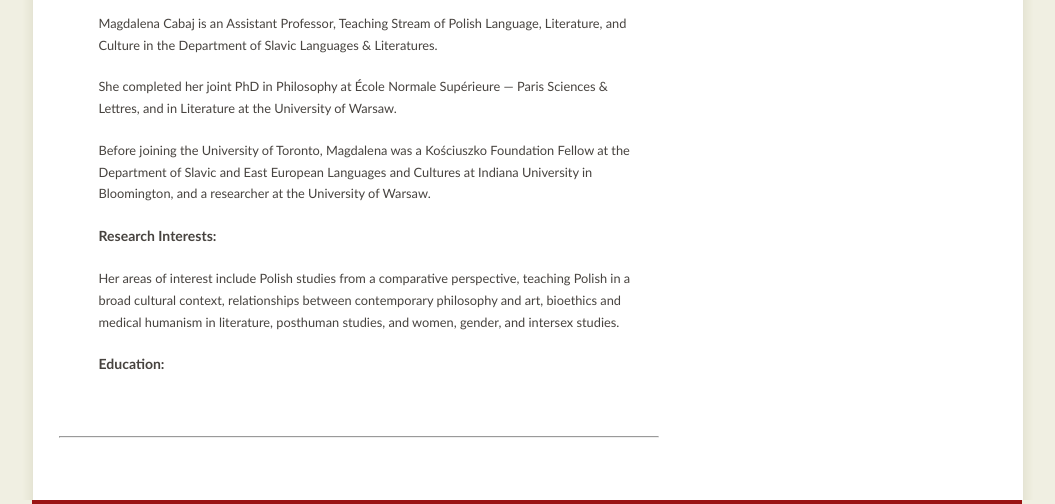
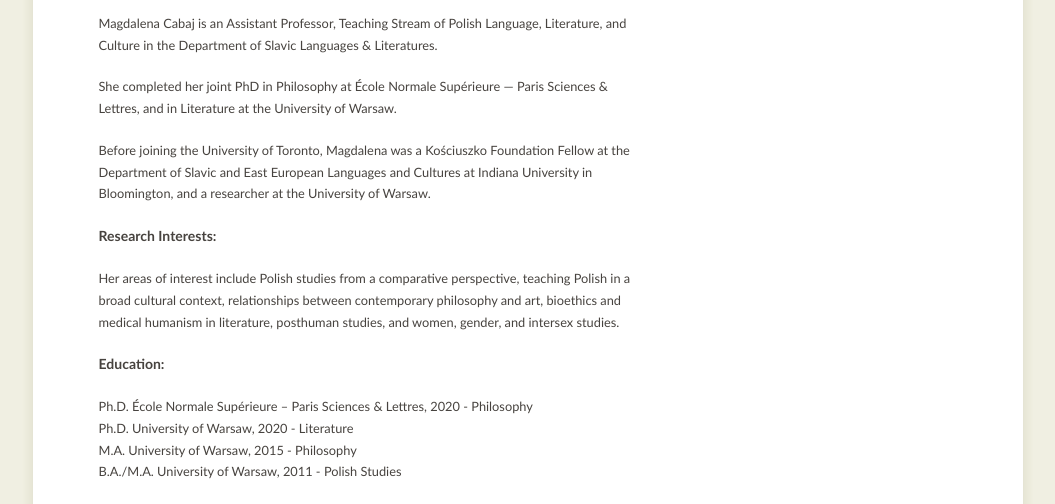
Before and after one commit to CloudyKrypton/polish-website, a plain HTML site: page faculty.html in a window 1280 px wide. Shown: the part 2019-2523 px from the top of the page, without its empty margins (113-1168 px from the left). Drawn offline with Linux system fonts and the light colour scheme.

Commit message:
Update Magda's bio

```diff
--- a/faculty.html
+++ b/faculty.html
@@ -139,6 +139,10 @@
                 <p><strong>Research Interests:</strong></p>
                 <p>Her areas of interest include Polish studies from a comparative perspective, teaching Polish in a broad cultural context, relationships between contemporary philosophy and art, bioethics and medical humanism in literature, posthuman studies, and women, gender, and intersex studies.</p>
                 <p align="left"><strong>Education:</strong></p>
+                <p align="left">Ph.D. École Normale Supérieure – Paris Sciences & Lettres, 2020 - Philosophy <br>
+                  Ph.D. University of Warsaw, 2020 - Literature<br>
+                  M.A. University of Warsaw, 2015 - Philosophy<br>
+                  B.A./M.A. University of Warsaw, 2011 - Polish Studies</p></td>
               </tr>
                 </tbody>
               </table></td>
```
